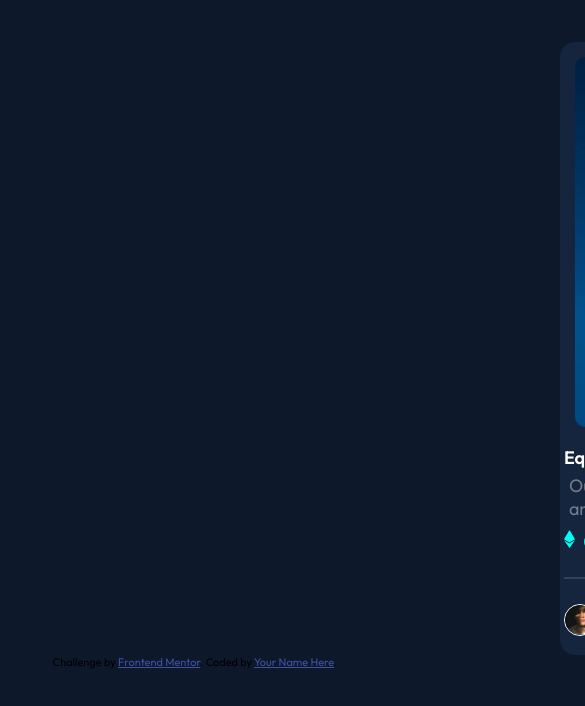
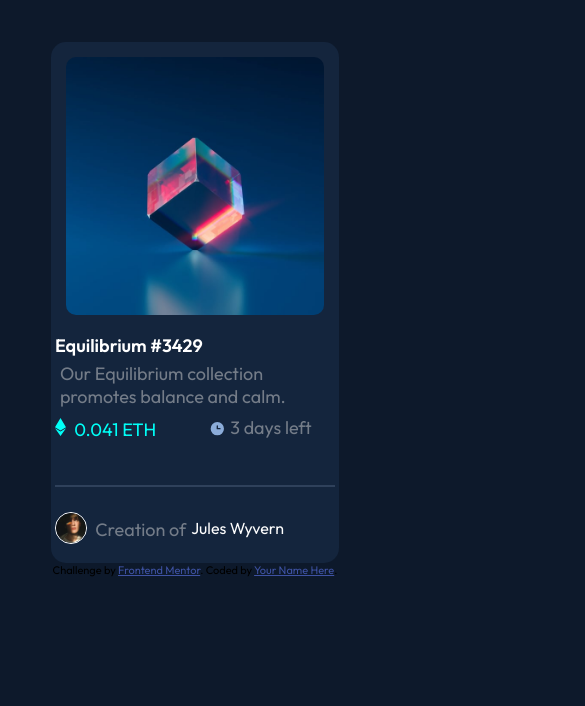
Before and after one commit to Instrutor-Estevao/nft-preview-card-component-main-aula-quarta-25--10-, a plain HTML site: page index.html in a window 390 px wide. Shown: the top 706 px of the page, 585 px wide, since content can reach past the window. Drawn offline with Linux system fonts and the light colour scheme.

Commit message:
atualizado

```diff
--- a/style.css
+++ b/style.css
@@ -12,10 +12,31 @@ body{
     background-color: hsl(216, 50%, 16%);
     height: 100%;
     width:25em ;
-    margin-left: 35em;
-    margin-right: 35em;
-    margin-top: 5vh;
+    margin: 5vh auto 0; /* Centraliza horizontalmente e define uma margem superior de 5vh */
+
+
 }
+@media screen and (max-width: 720px) {
+    .cartao{
+        background-color: hsl(216, 50%, 16%);
+        margin: 5vh auto 0; /* Centraliza horizontalmente e define uma margem superior de 5vh */
+        width: 18em;
+        height: auto;
+    }
+        .clock , #re,#lo  {
+            right:7em ; /* Ajuste a margem esquerda em relação ao contêiner pai (20% do seu tamanho) */
+             position: relative;
+            padding: 5px;
+            bottom: 0.4em;
+             /* Ajuste a posição em relação ao contêiner pai (5% do seu tamanho) */
+         }
+         #lo{
+            position: relative;
+            bottom: 0.8em;
+         }
+
+    }
+
 #equilibrium, .cartao{
     border-radius: 15px;
 }
```
